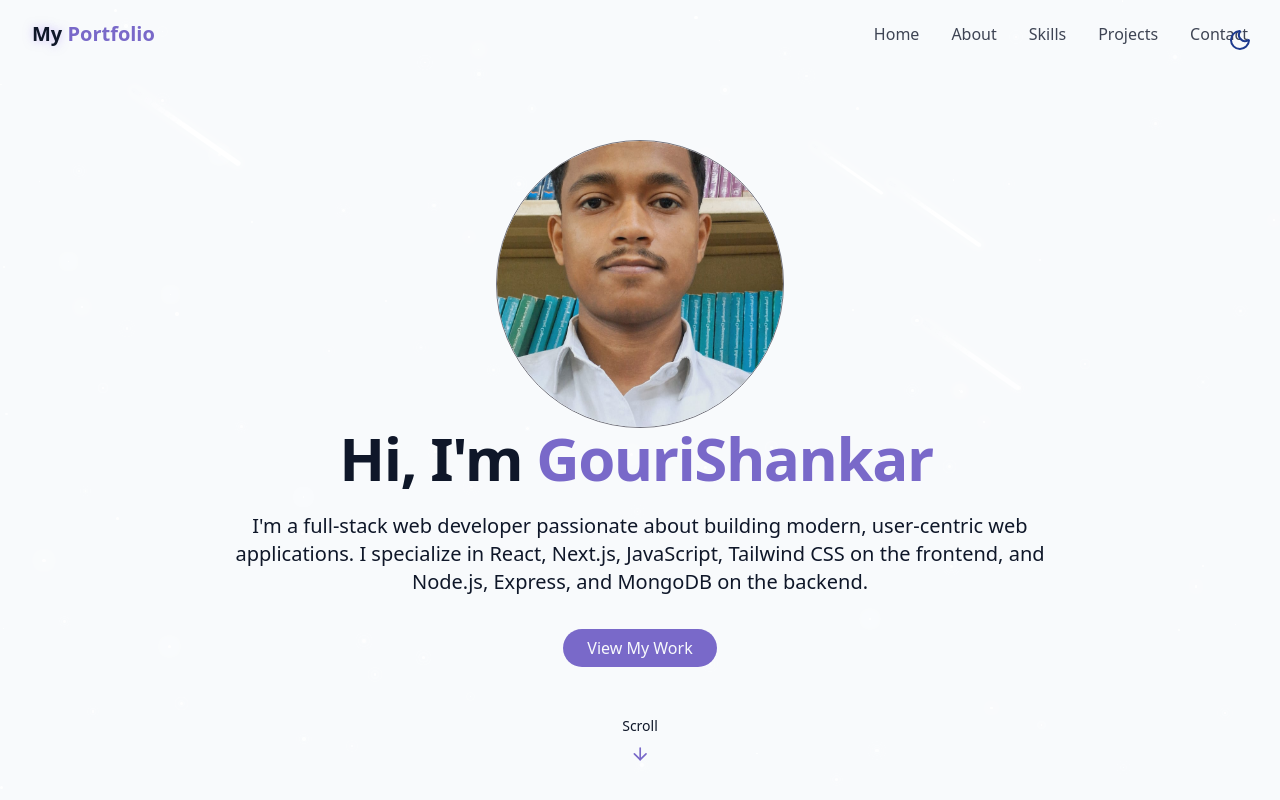
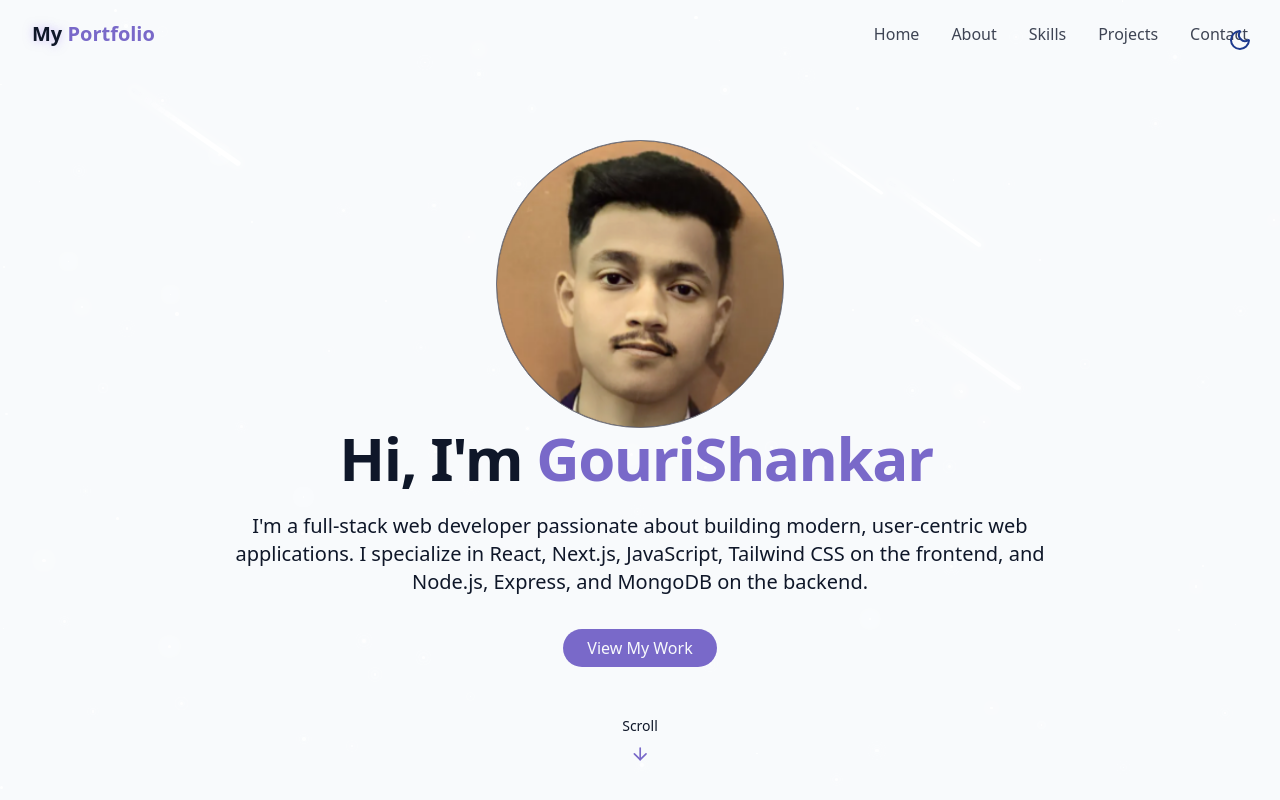
Before and after one commit to 3211SHANKAR/portfolio, a React (Vite) app: page / in a window 1280 px wide. Shown: the top 800 px of the page. Built offline with nearby package versions, Linux system fonts and the light colour scheme; the HTML template or start-up script is replaced by a standard one.

Commit message:
image changes

```diff
--- a/src/components/HeroSection.jsx
+++ b/src/components/HeroSection.jsx
@@ -15,7 +15,7 @@ export const HeroSection = () => {
 
    <div className="w-40 sm:w-60 md:w-72 aspect-square border border-zinc-500 rounded-full overflow-hidden bg-zinc-600 mx-auto">
   <img
-    src="/myphoto.jpg"
+    src="/mynewimg.png"
     alt="Project or Profile"
     className="w-full h-full object-cover"
   />
```
Also changed, not shown: public/mynewimg.png (added), public/myprofile.png (deleted).
